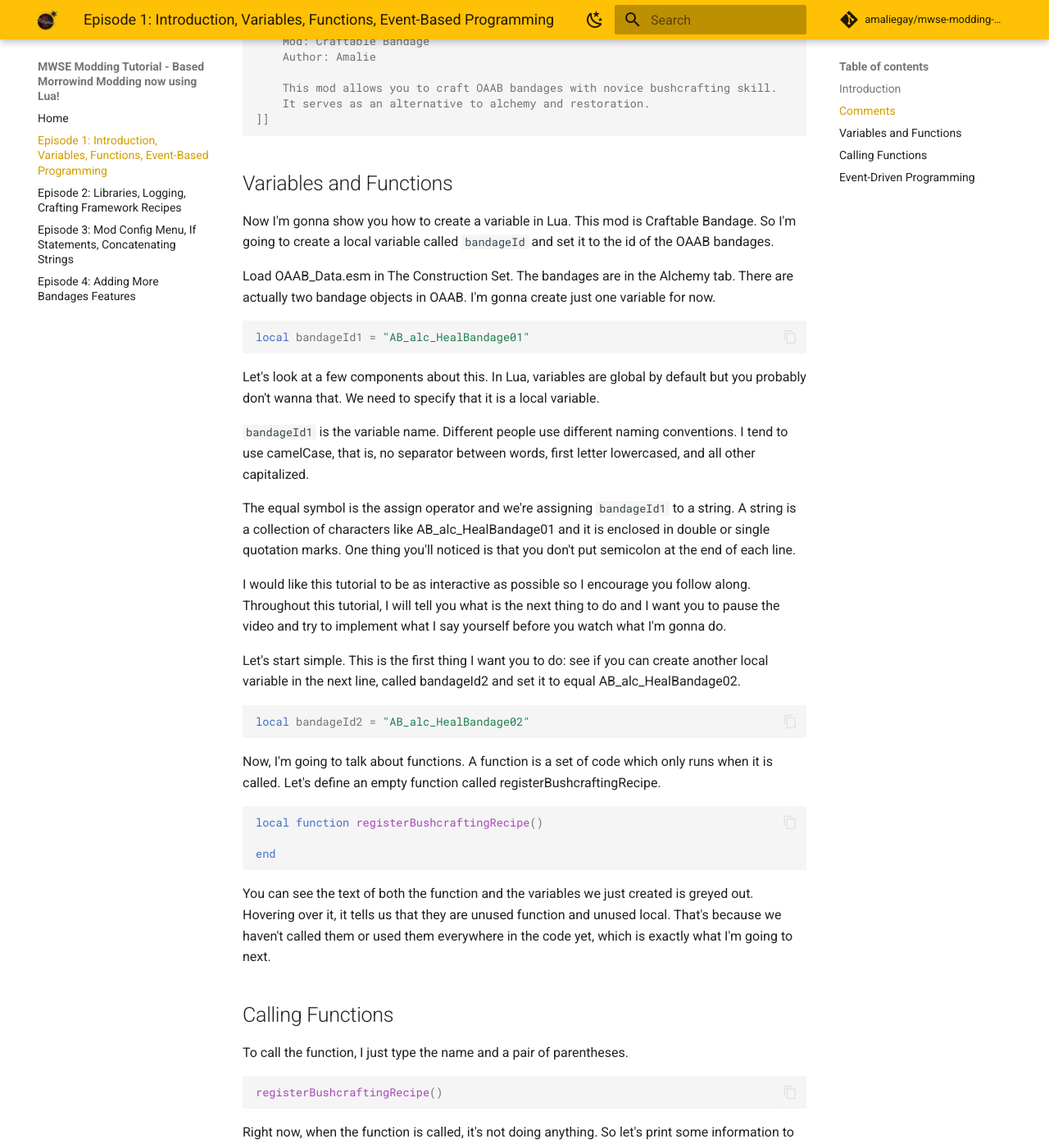
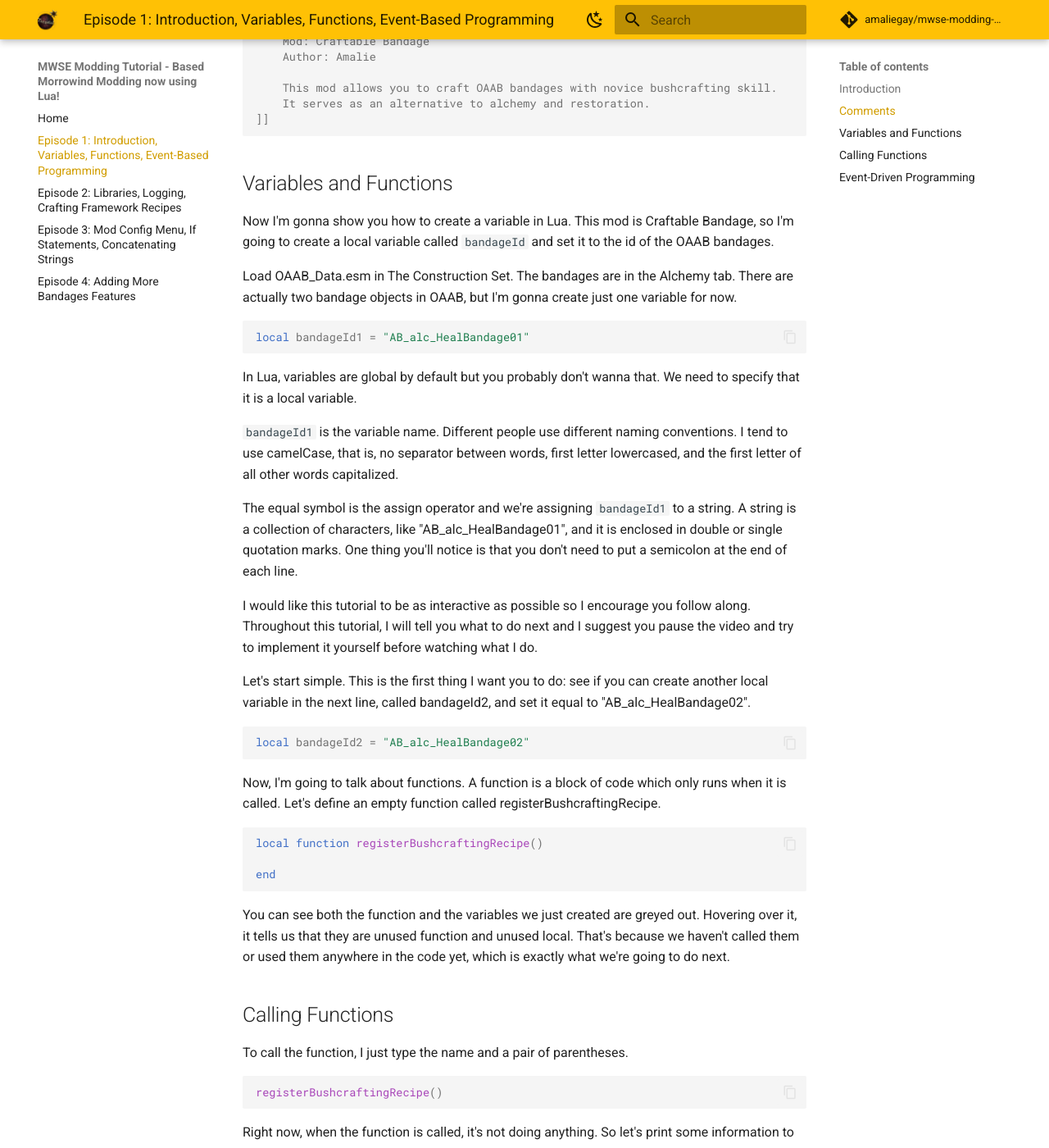
Before and after one commit to dev-chenxing/mwse-modding-tutorial, an MkDocs documentation site: the page built from docs/1_introduction.md, in a window 1280 px wide and 1400 px high, scrolled down 1217 px. Shown: the whole window at 82% size. Built offline with MkDocs 1.6.1 and Material for MkDocs 9.7.7, drawn with Linux system fonts in a browser that asks for light colours; comment, search, counter and statistics services are not loaded; some of the changed text lies outside the part shown.

````diff
--- a/docs/1_introduction.md
+++ b/docs/1_introduction.md
@@ -39,29 +39,29 @@ You can also do multi-line comment with ``--[[]]``
 ```
 ## Variables and Functions
 
-Now I'm gonna show you how to create a variable in Lua. This mod is Craftable Bandage. So I'm going to create a local variable called `bandageId` and set it to the id of the OAAB bandages.
+Now I'm gonna show you how to create a variable in Lua. This mod is Craftable Bandage, so I'm going to create a local variable called `bandageId` and set it to the id of the OAAB bandages.
 
-Load OAAB_Data.esm in The Construction Set. The bandages are in the Alchemy tab. There are actually two bandage objects in OAAB. I'm gonna create just one variable for now.
+Load OAAB_Data.esm in The Construction Set. The bandages are in the Alchemy tab. There are actually two bandage objects in OAAB, but I'm gonna create just one variable for now.
 
 ```lua
 local bandageId1 = "AB_alc_HealBandage01"
 ```
 
-Let's look at a few components about this. In Lua, variables are global by default but you probably don't wanna that. We need to specify that it is a local variable.
+In Lua, variables are global by default but you probably don't wanna that. We need to specify that it is a local variable.
 
-`bandageId1` is the variable name. Different people use different naming conventions. I tend to use camelCase, that is, no separator between words, first letter lowercased, and all other capitalized.
+`bandageId1` is the variable name. Different people use different naming conventions. I tend to use camelCase, that is, no separator between words, first letter lowercased, and the first letter of all other words capitalized.
 
-The equal symbol is the assign operator and we're assigning `bandageId1` to a string. A string is a collection of characters like AB_alc_HealBandage01 and it is enclosed in double or single quotation marks. One thing you'll noticed is that you don't put semicolon at the end of each line.
+The equal symbol is the assign operator and we're assigning `bandageId1` to a string. A string is a collection of characters, like "AB_alc_HealBandage01", and it is enclosed in double or single quotation marks. One thing you'll notice is that you don't need to put a semicolon at the end of each line.
 
-I would like this tutorial to be as interactive as possible so I encourage you follow along. Throughout this tutorial, I will tell you what is the next thing to do and I want you to pause the video and try to implement what I say yourself before you watch what I'm gonna do.
+I would like this tutorial to be as interactive as possible so I encourage you follow along. Throughout this tutorial, I will tell you what to do next and I suggest you pause the video and try to implement it yourself before watching what I do.
 
-Let's start simple. This is the first thing I want you to do: see if you can create another local variable in the next line, called bandageId2 and set it to equal AB_alc_HealBandage02.
+Let's start simple. This is the first thing I want you to do: see if you can create another local variable in the next line, called bandageId2, and set it equal to "AB_alc_HealBandage02".
 
 ```lua
 local bandageId2 = "AB_alc_HealBandage02"
 ```
 
-Now, I'm going to talk about functions. A function is a set of code which only runs when it is called. Let's define an empty function called registerBushcraftingRecipe.
+Now, I'm going to talk about functions. A function is a block of code which only runs when it is called. Let's define an empty function called registerBushcraftingRecipe.
 
 ``` lua
 local function registerBushcraftingRecipe()
@@ -69,7 +69,7 @@ local function registerBushcraftingRecipe()
 end
 ```
 
-You can see the text of both the function and the variables we just created is greyed out. Hovering over it, it tells us that they are unused function and unused local. That's because we haven't called them or used them everywhere in the code yet, which is exactly what I'm going to next.
+You can see both the function and the variables we just created are greyed out. Hovering over it, it tells us that they are unused function and unused local. That's because we haven't called them or used them anywhere in the code yet, which is exactly what we're going to do next.
 
 ## Calling Functions
 
````
Also changed, not shown: other parts of docs/1_introduction.md (+9 -9 lines), docs/2_crafting_framework_recipes.md (+16 -16 lines), docs/3_mcm.md (+17 -17 lines), docs/4.md (+16 -16 lines), docs/index.md (+2 -2 lines).
